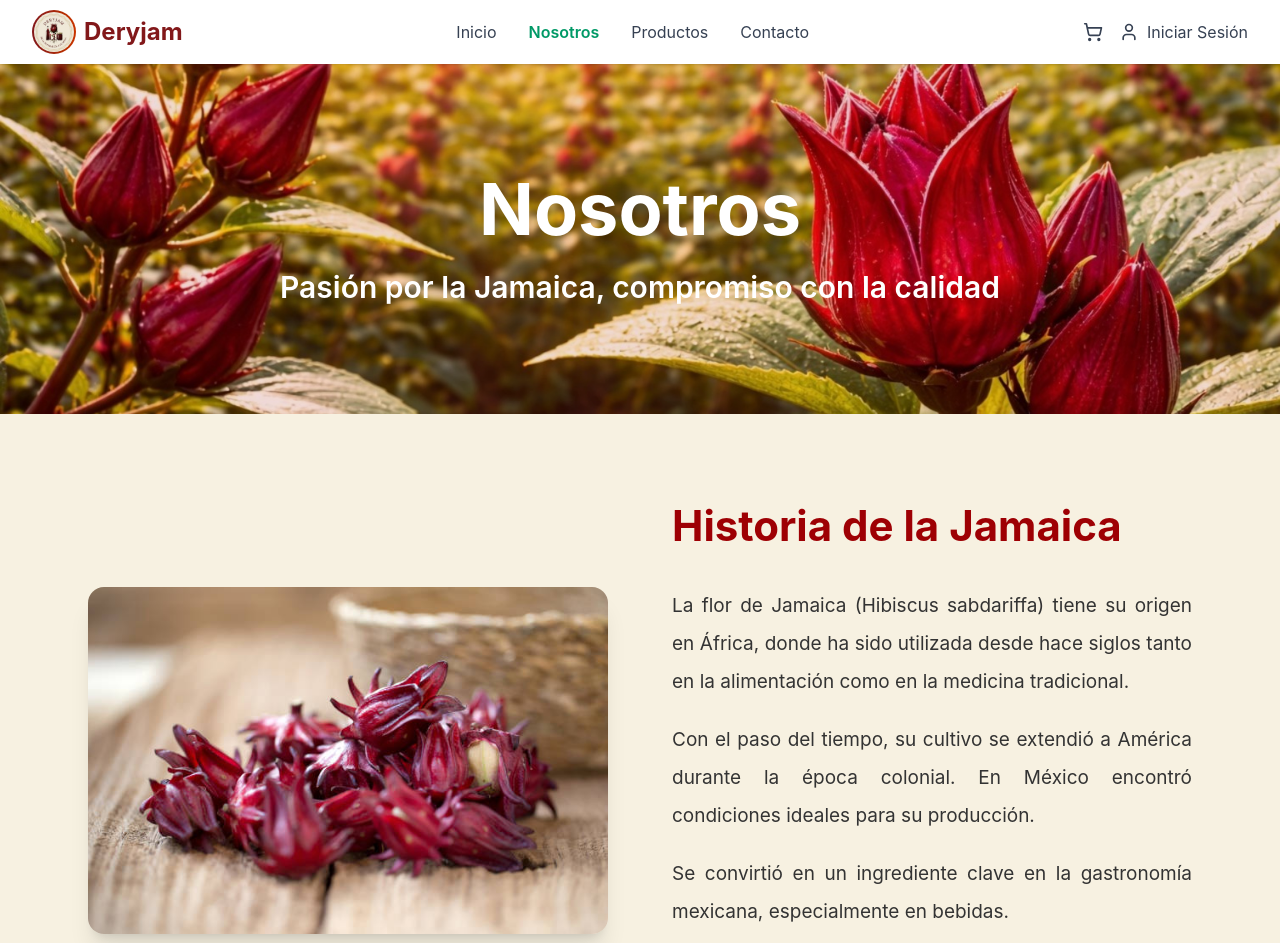
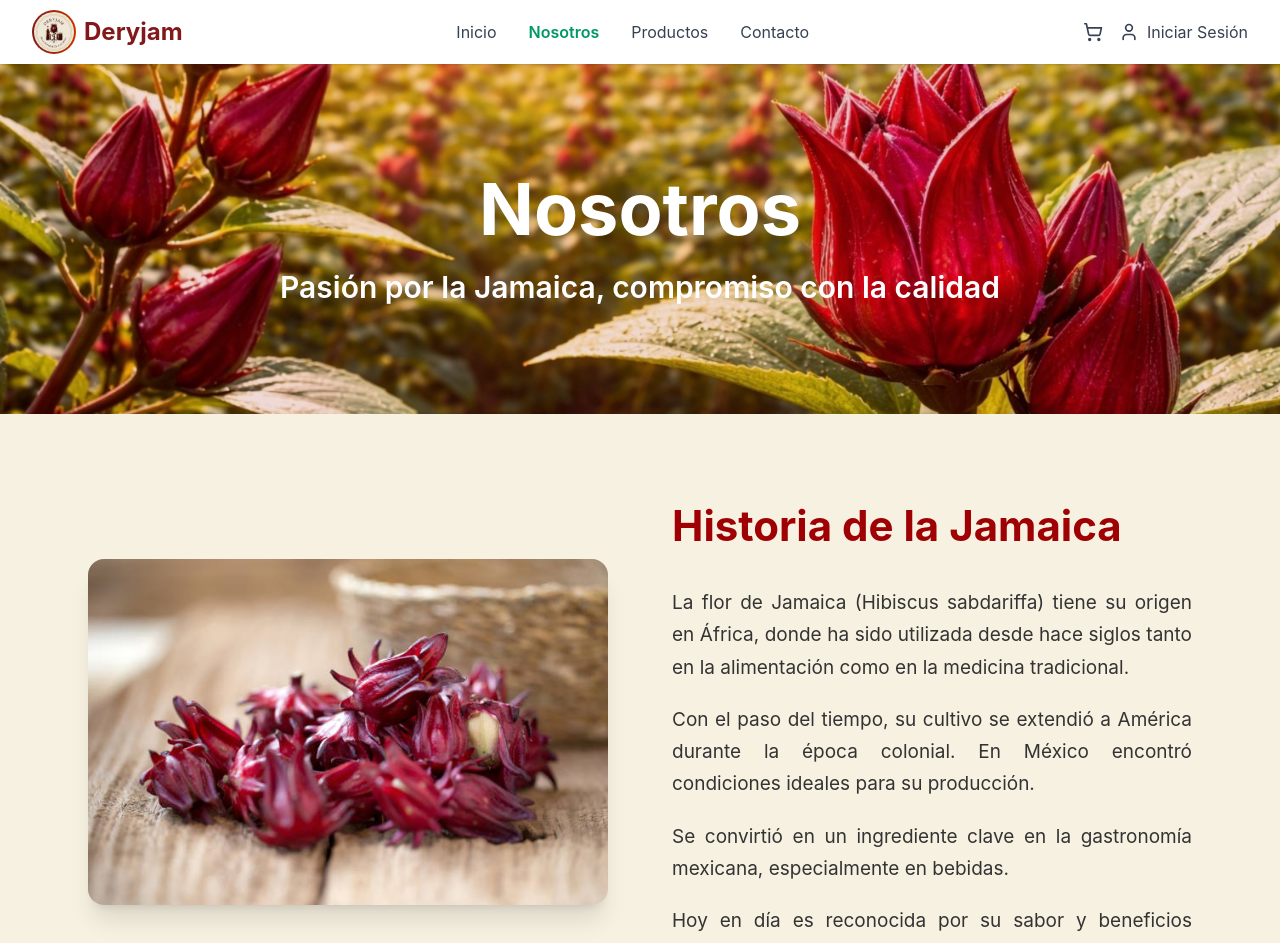
Before and after one commit to Artoria1843/Derij, a React (Vite) app in the folder DeryJam-main/: page /nosotros in a window 1280 px wide. Shown: the top 943 px of the page. Built offline with nearby package versions, Linux system fonts and the light colour scheme.

Commit message:
modifica tamaño letraaa

```diff
--- a/DeryJam-main/src/app/pages/About.tsx
+++ b/DeryJam-main/src/app/pages/About.tsx
@@ -95,7 +95,7 @@ export function About() {
             <p
               style={{
                 marginBottom: "20px",
-                lineHeight: "2",
+                lineHeight: "1.7",
                 textAlign: "justify",
                 fontSize: "19px",
                 color: "#333",
@@ -109,7 +109,7 @@ export function About() {
             <p
               style={{
                 marginBottom: "20px",
-                lineHeight: "2",
+                lineHeight: "1.7",
                 textAlign: "justify",
                 fontSize: "19px",
                 color: "#333",
@@ -123,7 +123,7 @@ export function About() {
             <p
               style={{
                 marginBottom: "20px",
-                lineHeight: "2",
+                lineHeight: "1.7",
                 textAlign: "justify",
                 fontSize: "19px",
                 color: "#333",
@@ -135,7 +135,7 @@ export function About() {
 
             <p
               style={{
-                lineHeight: "2",
+                lineHeight: "1.7",
                 textAlign: "justify",
                 fontSize: "19px",
                 color: "#333",
```
